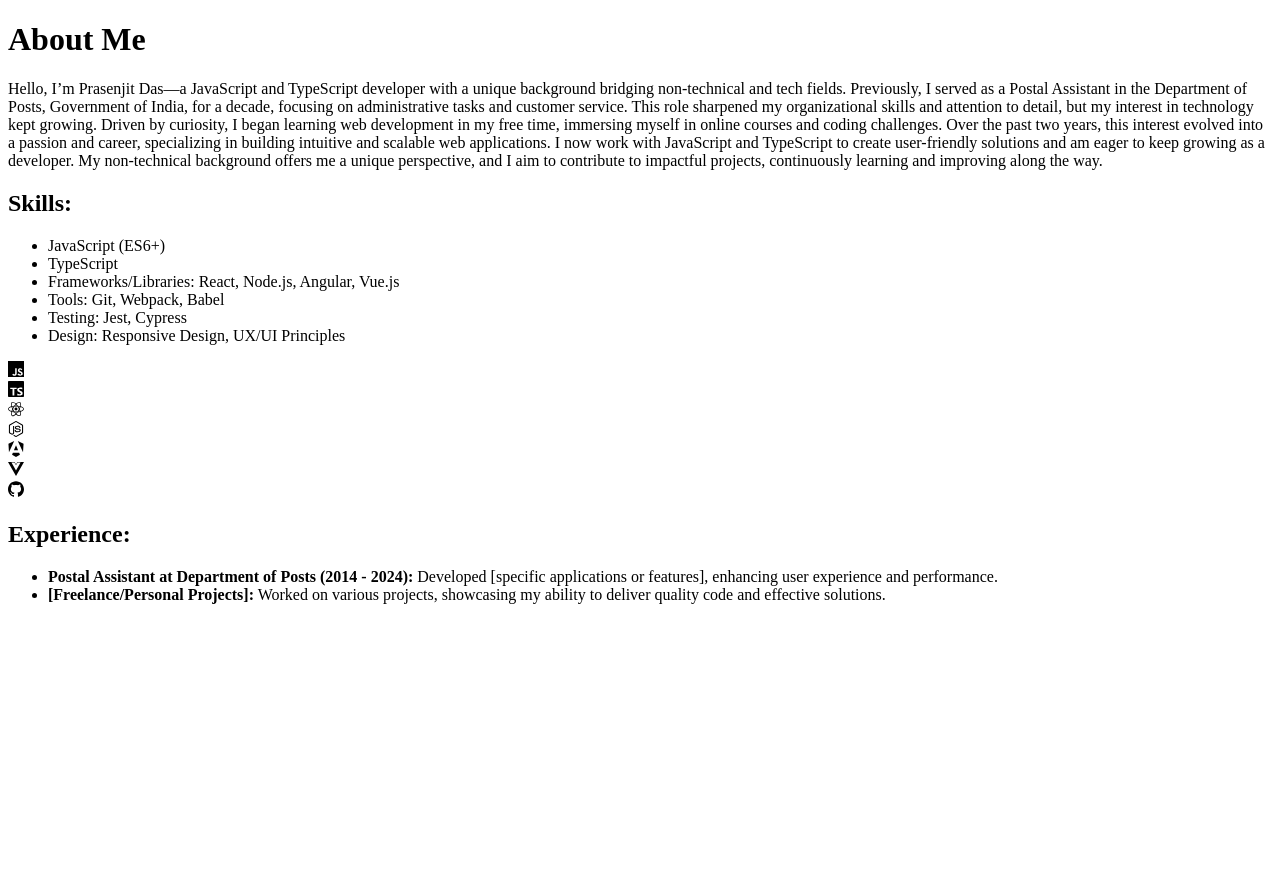
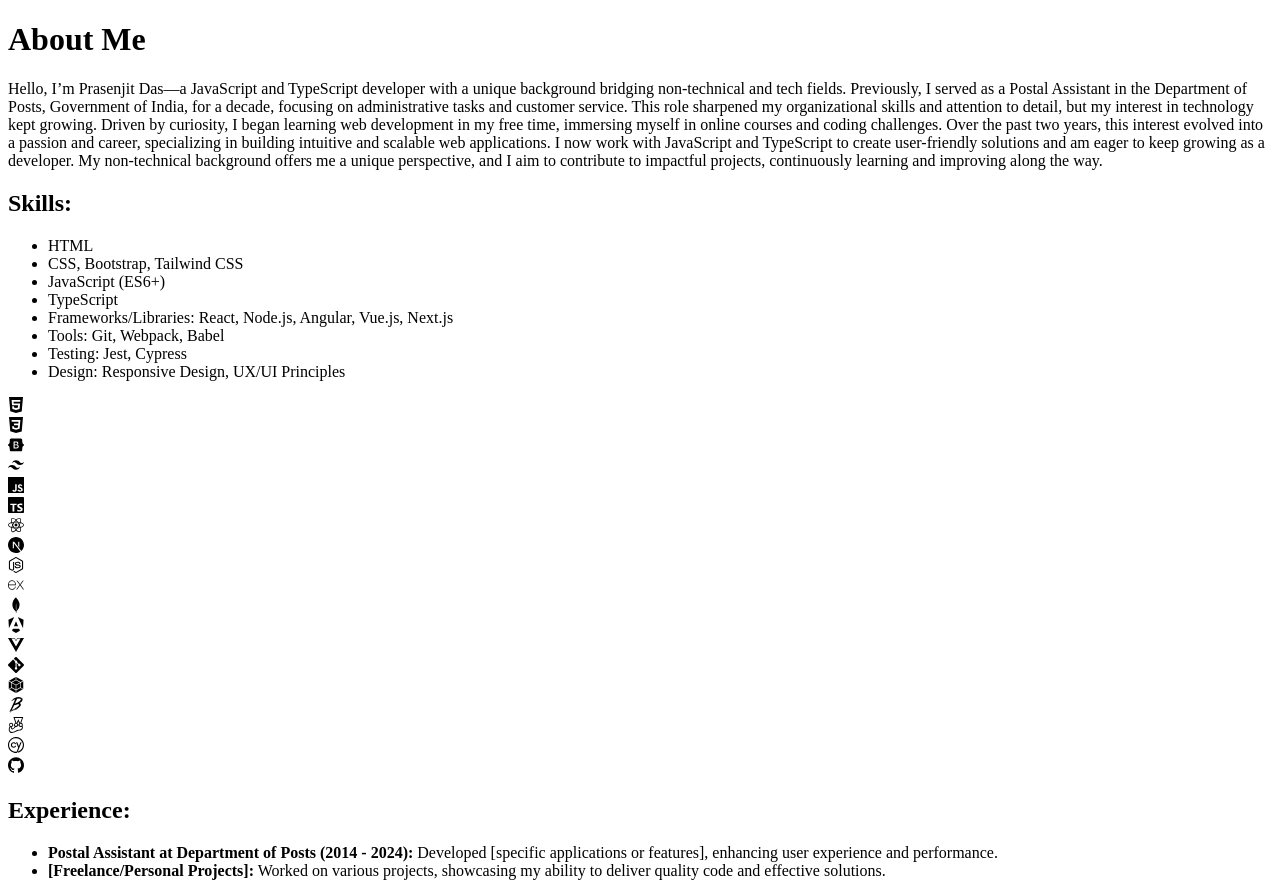
Before and after one commit to prasenjitpriyan/portfolio, a Next.js app: page /AboutPage in a window 1280 px wide. Before the commit the page ends 800 px from the top, so only its background shows below. Built offline with nearby package versions, Linux system fonts and the light colour scheme.

Commit message:
About page modified and breaks into small components

```diff
--- /dev/null
+++ b/components/ExperienceSection.jsx
@@ -0,0 +1,21 @@
+import React from 'react'
+
+const ExperienceSection = () => (
+  <div>
+    <h2 className="text-2xl font-semibold text-gray-800 mb-4">Experience:</h2>
+    <ul className="list-decimal list-inside text-gray-700">
+      <li>
+        <strong>Postal Assistant at Department of Posts (2014 - 2024):</strong>{' '}
+        Developed [specific applications or features], enhancing user experience
+        and performance.
+      </li>
+      <li>
+        <strong>[Freelance/Personal Projects]:</strong> Worked on various
+        projects, showcasing my ability to deliver quality code and effective
+        solutions.
+      </li>
+    </ul>
+  </div>
+)
+
+export default ExperienceSection
--- /dev/null
+++ b/components/IntroductionSection.jsx
@@ -0,0 +1,27 @@
+import React from 'react'
+
+const IntroductionSection = () => (
+  <div>
+    <h1 className="text-4xl font-bold text-center text-blue-600 mb-6">
+      About Me
+    </h1>
+    <p className="text-lg mb-6 text-justify text-gray-700">
+      Hello, I’m Prasenjit Das—a JavaScript and TypeScript developer with a
+      unique background bridging non-technical and tech fields. Previously, I
+      served as a Postal Assistant in the Department of Posts, Government of
+      India, for a decade, focusing on administrative tasks and customer
+      service. This role sharpened my organizational skills and attention to
+      detail, but my interest in technology kept growing. Driven by curiosity, I
+      began learning web development in my free time, immersing myself in online
+      courses and coding challenges. Over the past two years, this interest
+      evolved into a passion and career, specializing in building intuitive and
+      scalable web applications. I now work with JavaScript and TypeScript to
+      create user-friendly solutions and am eager to keep growing as a
+      developer. My non-technical background offers me a unique perspective, and
+      I aim to contribute to impactful projects, continuously learning and
+      improving along the way.
+    </p>
+  </div>
+)
+
+export default IntroductionSection
--- /dev/null
+++ b/components/SkillBadge.jsx
@@ -0,0 +1,12 @@
+import React from 'react'
+
+const SkillBadge = ({ icon }) => (
+  <div
+    className="w-16 h-16 bg-my-color-4 rounded-full flex items-center justify-center text-my-color-2 text-3xl mb-4 shadow-md
+               hover:scale-105 hover:shadow-lg transition-transform duration-200 ease-in-out"
+  >
+    {icon}
+  </div>
+)
+
+export default SkillBadge
--- /dev/null
+++ b/components/SkillsSection.jsx
@@ -0,0 +1,69 @@
+import React from 'react'
+import SkillBadge from './SkillBadge'
+import {
+  SiJavascript,
+  SiTypescript,
+  SiReact,
+  SiNodedotjs,
+  SiAngular,
+  SiVuedotjs,
+  SiGithub,
+  SiCss3,
+  SiHtml5,
+  SiBootstrap,
+  SiTailwindcss,
+  SiGit,
+  SiWebpack,
+  SiBabel,
+  SiJest,
+  SiCypress,
+  SiExpress,
+  SiMongodb,
+  SiNextdotjs
+} from 'react-icons/si'
+
+const skills = [
+  { name: 'HTML', icon: <SiHtml5 /> },
+  { name: 'CSS', icon: <SiCss3 /> },
+  { name: 'Bootstrap', icon: <SiBootstrap /> },
+  { name: 'Tailwind CSS', icon: <SiTailwindcss /> },
+  { name: 'JavaScript', icon: <SiJavascript /> },
+  { name: 'TypeScript', icon: <SiTypescript /> },
+  { name: 'React.js', icon: <SiReact /> },
+  { name: 'Next.js', icon: <SiNextdotjs /> },
+  { name: 'Node.js', icon: <SiNodedotjs /> },
+  { name: 'Express.js', icon: <SiExpress /> },
+  { name: 'MongoDB', icon: <SiMongodb /> },
+  { name: 'Angular.js', icon: <SiAngular /> },
+  { name: 'Vue.js', icon: <SiVuedotjs /> },
+  { name: 'Git', icon: <SiGit /> },
+  { name: 'Webpack', icon: <SiWebpack /> },
+  { name: 'Babel', icon: <SiBabel /> },
+  { name: 'Jest', icon: <SiJest /> },
+  { name: 'Cypress', icon: <SiCypress /> },
+  { name: 'Github', icon: <SiGithub /> }
+]
+
+const SkillsSection = () => (
+  <div>
+    <h2 className="text-2xl font-semibold text-gray-800 mb-4">Skills:</h2>
+    <ul className="list-disc list-inside text-gray-700 mb-6">
+      <li>HTML</li>
+      <li>CSS, Bootstrap, Tailwind CSS</li>
+      <li>JavaScript (ES6+)</li>
+      <li>TypeScript</li>
+      <li>Frameworks/Libraries: React, Node.js, Angular, Vue.js, Next.js</li>
+      <li>Tools: Git, Webpack, Babel</li>
+      <li>Testing: Jest, Cypress</li>
+      <li>Design: Responsive Design, UX/UI Principles</li>
+    </ul>
+
+    <div className="flex flex-wrap justify-center mb-6 space-x-4">
+      {skills.map((skill, index) => (
+        <SkillBadge key={index} icon={skill.icon} />
+      ))}
+    </div>
+  </div>
+)
+
+export default SkillsSection
--- a/pages/AboutPage.jsx
+++ b/pages/AboutPage.jsx
@@ -1,95 +1,16 @@
 import React from 'react'
-import {
-  SiJavascript,
-  SiTypescript,
-  SiReact,
-  SiNodedotjs,
-  SiAngular,
-  SiVuedotjs,
-  SiGithub
-} from 'react-icons/si'
+import IntroductionSection from '@/components/IntroductionSection'
+import SkillsSection from '@/components/SkillsSection'
+import ExperienceSection from '@/components/ExperienceSection'
 
-const AboutPage = () => {
-  const skills = [
-    { name: 'JavaScript', icon: <SiJavascript /> },
-    { name: 'TypeScript', icon: <SiTypescript /> },
-    { name: 'React.js', icon: <SiReact /> },
-    { name: 'Node.js', icon: <SiNodedotjs /> },
-    { name: 'Angular.js', icon: <SiAngular /> },
-    { name: 'Vue.js', icon: <SiVuedotjs /> },
-    { name: 'Github', icon: <SiGithub /> }
-  ]
-
-  return (
-    <div className="min-h-screen bg-my-color-2 text-my-color-4 flex items-center justify-center">
-      <div className="max-w-8xl mx-auto p-8">
-        <h1 className="text-4xl font-bold text-center text-blue-600 mb-6">
-          About Me
-        </h1>
-
-        {/* Introduction */}
-        <p className="text-lg mb-6 text-justify text-gray-700">
-          Hello, I’m Prasenjit Das—a JavaScript and TypeScript developer with a
-          unique background bridging non-technical and tech fields. Previously,
-          I served as a Postal Assistant in the Department of Posts, Government
-          of India, for a decade, focusing on administrative tasks and customer
-          service. This role sharpened my organizational skills and attention to
-          detail, but my interest in technology kept growing. Driven by
-          curiosity, I began learning web development in my free time, immersing
-          myself in online courses and coding challenges. Over the past two
-          years, this interest evolved into a passion and career, specializing
-          in building intuitive and scalable web applications. I now work with
-          JavaScript and TypeScript to create user-friendly solutions and am
-          eager to keep growing as a developer. My non-technical background
-          offers me a unique perspective, and I aim to contribute to impactful
-          projects, continuously learning and improving along the way.
-        </p>
-
-        {/* Skills Section */}
-        <h2 className="text-2xl font-semibold text-gray-800 mb-4">Skills:</h2>
-        <ul className="list-disc list-inside text-gray-700 mb-6">
-          <li>JavaScript (ES6+)</li>
-          <li>TypeScript</li>
-          <li>Frameworks/Libraries: React, Node.js, Angular, Vue.js</li>
-          <li>Tools: Git, Webpack, Babel</li>
-          <li>Testing: Jest, Cypress</li>
-          <li>Design: Responsive Design, UX/UI Principles</li>
-        </ul>
-
-        {/* Skill Icons/Badges */}
-        <div className="flex flex-wrap justify-center mb-6 space-x-4">
-          {skills.map((skill, index) => (
-            <div
-              key={index}
-              className="w-16 h-16 bg-my-color-4 rounded-full flex items-center justify-center text-my-color-2 text-3xl mb-4 shadow-md
-                     hover:scale-105 hover:shadow-lg transition-transform duration-200 ease-in-out"
-            >
-              {skill.icon}
-            </div>
-          ))}
-        </div>
-
-        {/* Experience Section */}
-        <h2 className="text-2xl font-semibold text-gray-800 mb-4">
-          Experience:
-        </h2>
-        <ul className="list-decimal list-inside text-gray-700">
-          <li>
-            <strong>
-              Postal Assistant at Department of Posts (2014 - 2024):
-            </strong>{' '}
-            Developed [specific applications or features], enhancing user
-            experience and performance.
-          </li>
-          <li>
-            <strong>[Freelance/Personal Projects]:</strong> Worked on various
-            projects, showcasing my ability to deliver quality code and
-            effective solutions.
-          </li>
-        </ul>
-      </div>
+const AboutPage = () => (
+  <div className="min-h-screen bg-my-color-2 text-my-color-4 flex items-center justify-center">
+    <div className="max-w-8xl mx-auto p-8">
+      <IntroductionSection />
+      <SkillsSection />
+      <ExperienceSection />
     </div>
-  )
-}
+  </div>
+)
 
 export default AboutPage
```
